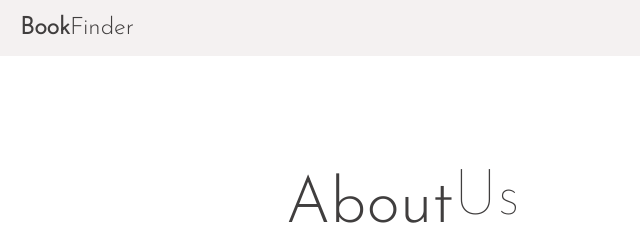
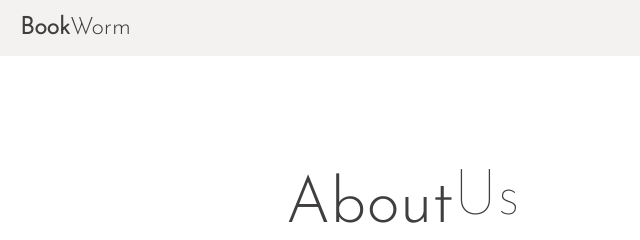
Before and after one commit to Sayan-Maity/Book-Worm, a plain HTML site: page about.html in a window 1280 px wide. Shown: the top 240 px of the page, 0-640 px from the left. Drawn offline with nearby package versions, Linux system fonts and the light colour scheme.

Commit message:
#updated about file

```diff
--- a/about.html
+++ b/about.html
@@ -31,7 +31,7 @@
 <nav id="nav">
   <div class="container-fluid align-items-center">
     <a class="navbar-brand" href="index.html">
-      <span class="text">Book</span><span class="find">Finder</span>
+      <span class="text">Book</span><span class="find">Worm</span>
     </a>
     <div class="mode d-flex align-items-center">
       <ul class="nav-menu">
```
